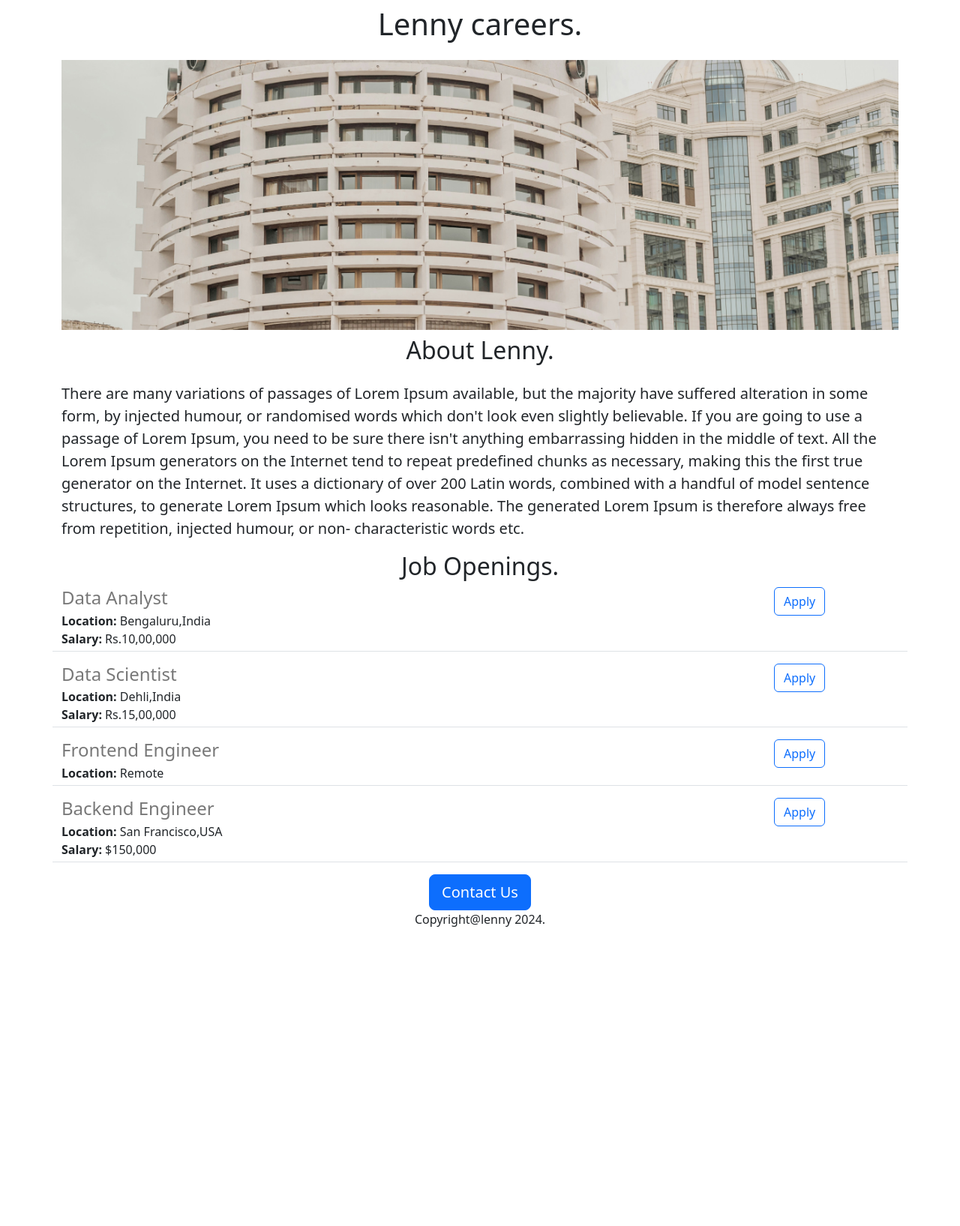
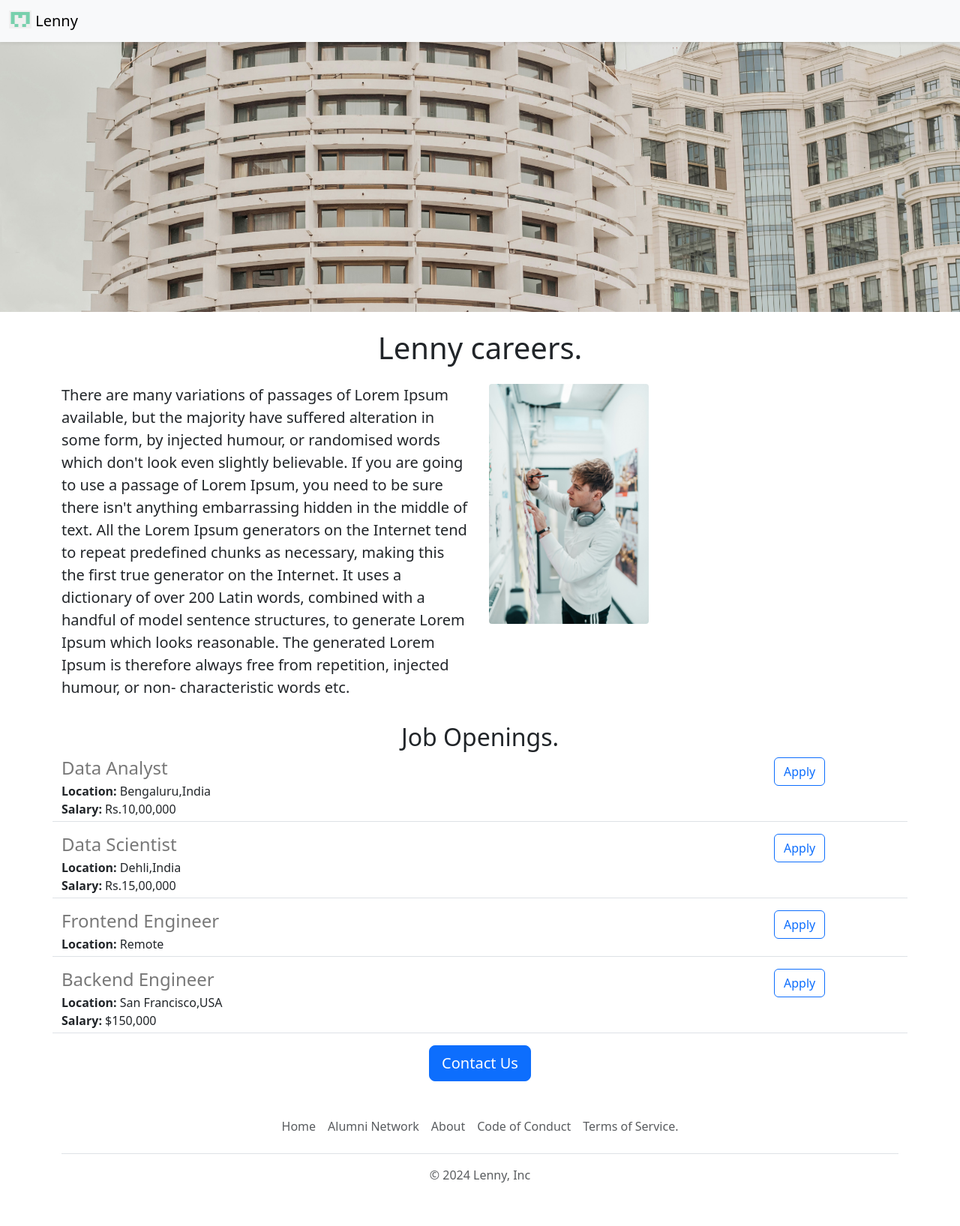
Before and after one commit to stapleasset11/lenny-career-website, a Flask app: page / in a window 1280 px wide. Shown: the whole page at 75% size. Before the commit the page ends 1236 px from the top, so only its background shows below. Run offline with Flask 3, Linux system fonts and the light colour scheme.

Commit message:
Functional and Aesthetics improvements.

```diff
--- /dev/null
+++ b/templates/footer.html
@@ -0,0 +1,12 @@
+<div class="container">
+  <footer class="py-3 my-4">
+    <ul class="nav justify-content-center border-bottom pb-3 mb-3">
+      <li class="nav-item"><a target="_blank" href="https://www.freecodecamp.org/" class="nav-link px-2 text-body-secondary">Home</a></li>
+      <li class="nav-item"><a target="_blank" href="https://www.linkedin.com/school/free-code-camp/people/" class="nav-link px-2 text-body-secondary">Alumni Network</a></li>
+      <li class="nav-item"><a target="_blank" href="https://www.freecodecamp.org/news/about/" class="nav-link px-2 text-body-secondary">About</a></li>
+      <li class="nav-item"><a target="_blank" href="https://www.freecodecamp.org/news/code-of-conduct/" class="nav-link px-2 text-body-secondary">Code of Conduct</a></li>
+      <li class="nav-item"><a target="_blank" href="https://www.freecodecamp.org/news/terms-of-service/" class="nav-link px-2 text-body-secondary">Terms of Service.</a></li>
+    </ul>
+    <p class="text-center text-body-secondary">&copy; 2024 Lenny, Inc</p>
+  </footer>
+</div>
--- a/templates/home.html
+++ b/templates/home.html
@@ -10,16 +10,17 @@
         height: 360px;
         width:100%;
         object-fit:cover;
-
+        margin-bottom:16px;
       }
     </style>
   </head>
   <body>
+    {% include 'nav.html' %}
+      <img class="img-fluid" id="banner" src="https://a9198e1f-e92d-49e2-b793-4318c9f13d28-00-31686e9wu2ba4.riker.replit.dev/static/banner.jpg" height="400">
     <div class="container">
       <h1 class="text-center mt-2 mb-4"> {{company_name}} careers.</h1>
-      <img class="img-fluid" id="banner" src="https://a9198e1f-e92d-49e2-b793-4318c9f13d28-00-31686e9wu2ba4.riker.replit.dev/static/banner.jpg" height="400">
-
-      <h2 class="text-center mt-2 mb-4">About Lenny.</h2>
+      <div class="row" style="margin-bottom:16px;">
+        <div class="col-md-6">
         <p class="lead">There are many variations of passages of Lorem Ipsum available, but the majority have suffered
            alteration in some form, by
            injected humour, or randomised words which don't look even slightly believable. If you are going to
@@ -34,6 +35,11 @@
            injected humour, or non-
            characteristic words etc.
         </p>
+        </div>
+        <div class="d-none d-md-block col-md-6">
+        <img src="/static/people.jpg" class="img-fluid" style="height:320px; border-radius:4px;">
+        </div>
+      </div>
       <h2 class="text-center">Job Openings.</h2>
       <div>
         {% for job in jobs %}
@@ -41,9 +47,10 @@
         {% endfor%}
       </div>
       <div class="text-center">
-        <button class="btn btn-primary btn-lg">Contact Us</button>
-        <p>Copyright@lenny 2024.</p>
+        <a class="btn btn-primary btn-lg" href="mailto:hello@lenny.ai?subject=Inquiring%20about%20job%20openings.&body=my%20name%3A%20%3Cyour%20name%20here.%3E%0D%0Aquestion%3A%20%3CEnter%20question.%3E">Contact Us</a>
+
       </div>
     </div>
+    {% include 'footer.html' %}
   </body>
 </html>
--- a/templates/jobitem.html
+++ b/templates/jobitem.html
@@ -8,7 +8,7 @@
       </div>
     {% endif %}
   </div>
-  <div class="col-2">
-    <button type="button" class="btn btn-outline-primary">Apply</button>
+  <div class="col-2 padding-right:16px;">
+    <a href="mailto:hello@lenny.ai?subject=Application%20for%20{{job['title']}}&body=my%20name%3A%20%3Cyour%20name%20here%3E%0D%0Amy%20resume%20link%3A%20%3Cresume%20link%3E%0D%0Alinkedin%3A%20%3Clinkedin%20link%3E" type="button" class="btn btn-outline-primary floated-right align-middle">Apply</a>
   </div>
 </div>
--- /dev/null
+++ b/templates/nav.html
@@ -0,0 +1,9 @@
+<nav class="navbar bg-body-tertiary shadow-sm fixed-top bg-white">
+  <div class="container-fluid">
+    <a class="navbar-brand" href="#">
+      <img src="/static/logo.png" alt="Logo" width="30" height="24" class="d-inline-block align-text-top">
+      Lenny
+    </a>
+  </div>
+</nav>
+<div style="height:56px;"></div>
```
Also changed, not shown: static/logo.png (added), static/people.jpg (added). Lines whose indentation alone changed are shown as unchanged.
